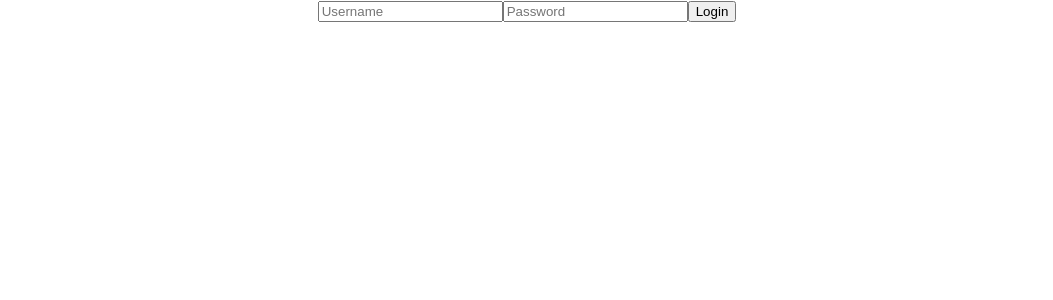
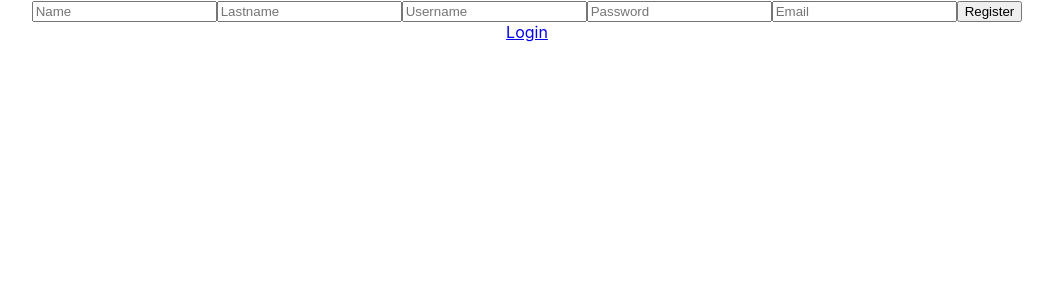
Before and after one commit to ivekccc/SocialNetworkFront, a React (Create React App) app: page /register in a window 1280 px wide. Shown: the top 300 px of the page, without its empty margins (113-1166 px from the left). Built offline with nearby package versions, Linux system fonts and the light colour scheme.

Commit message:
Implemented login,register and logout functions, connected with Spring and Mongo

```diff
--- a/package.json
+++ b/package.json
@@ -8,6 +8,7 @@
     "@testing-library/user-event": "^13.5.0",
     "react": "^18.3.1",
     "react-dom": "^18.3.1",
+    "react-router-dom": "^6.27.0",
     "react-scripts": "5.0.1",
     "web-vitals": "^2.1.4"
   },
--- a/src/App.js
+++ b/src/App.js
@@ -1,11 +1,26 @@
 import './App.css';
+import { BrowserRouter as Router, Routes, Route } from 'react-router-dom';
 import Login from './components/Login';
+import Register from './components/Register';
+import Home from './components/Home';
+import AboutUs from './components/AboutUs';
+import PrivateRoute from './components/PrivateRoute';
+
 
 function App() {
   return (
-    <div className="App">
-      <Login></Login>
-    </div>
+    <Router>
+            <div className="App">
+                <Routes>
+                    <Route path="/login" element={<Login />} />
+                    <Route path="/register" element={<Register />} />
+                    <Route element={<PrivateRoute />}>
+                        <Route path="/" element={<Home />} />
+                        <Route path="/aboutus" element={<AboutUs/>}/>
+                    </Route>
+                </Routes>
+            </div>
+        </Router>
   );
 }
 
--- /dev/null
+++ b/src/components/AboutUs.js
@@ -0,0 +1,11 @@
+import React from 'react'
+
+function AboutUs() {
+  return (
+    <div>
+      <h2>ABout us</h2>
+    </div>
+  )
+}
+
+export default AboutUs
--- /dev/null
+++ b/src/components/Home.js
@@ -0,0 +1,21 @@
+import React from 'react'
+import { useAuth } from '../context/AuthContext';
+import { useNavigate } from 'react-router-dom';
+
+function Home() {
+  const { logout } = useAuth();
+  const navigate = useNavigate();
+
+  const handleLogout = () => {
+    logout();
+    navigate("/login");
+};
+  return (
+    <div>
+    <h1>Welcome to the Home Page!</h1>
+    <button onClick={handleLogout}>Logout</button>
+</div>
+  )
+}
+
+export default Home
--- a/src/components/Login.js
+++ b/src/components/Login.js
@@ -1,12 +1,22 @@
-import React, { useState } from 'react';
+import React, { useState,useEffect } from 'react';
 import { useAuth } from '../context/AuthContext';
 import { loginUser } from '../services/authService';
+import { Link,useNavigate } from 'react-router-dom';
+
 
 function Login() {
+    const { authData } = useAuth();
     const { login } = useAuth();
    const [username, setUsername] = useState('');
    const [password, setPassword] = useState('');
    const [error, setError] = useState(null);
+   const navigate=useNavigate()
+
+   useEffect(() => {
+    if (authData.token) {
+        navigate("/");
+    }
+}, [authData.token, navigate]);
 
    const handleLogin = async (e) => {
     e.preventDefault();
@@ -16,12 +26,14 @@ function Login() {
         const token = await loginUser(username, password);
         login(token);
         console.log(token);
+        navigate("/")
     } catch (error) {
         setError('Invalid username or password');
     }
 };
 
   return (
+    <div>
     <form onSubmit={handleLogin}>
         <input
             type="text"
@@ -40,6 +52,8 @@ function Login() {
         <button type="submit">Login</button>
         {error && <p style={{ color: 'red' }}>{error}</p>}
     </form>
+    <Link to="/register">Register</Link>
+    </div>
   )
 }
 
--- /dev/null
+++ b/src/components/PrivateRoute.js
@@ -0,0 +1,9 @@
+import { Navigate, Outlet } from 'react-router-dom';
+import { useAuth } from '../context/AuthContext';
+
+const PrivateRoute = () => {
+    const { authData } = useAuth();
+    return authData.token ? <Outlet /> : <Navigate to="/login" />;
+};
+
+export default PrivateRoute;
--- /dev/null
+++ b/src/components/Register.js
@@ -0,0 +1,87 @@
+import { useState,useEffect } from "react"
+import { registerUser } from "../services/authService"
+import { Link,useNavigate } from "react-router-dom"
+import { useAuth } from '../context/AuthContext';
+
+
+
+function Register() {
+    const { authData } = useAuth();
+    const [name,setName]=useState("")
+    const [lastname,setLastname]=useState("")
+    const [username,setUsername]=useState("")
+    const [password,setPassword]=useState("")
+    const [email,setEmail]=useState("")
+    const [error,setError]=useState(null)
+    const navigate=useNavigate()
+
+    useEffect(() => {
+        if (authData.token) {
+            navigate("/");
+        }
+    }, [authData.token, navigate]);
+
+    const handleRegister = async(e)=>{
+        e.preventDefault()
+        setError(null)
+
+        const userData={name,lastname,username,password,email}
+        try{
+            const newUser=await registerUser(userData)
+            console.log("Registration successul",newUser)
+            navigate("/")
+
+        }
+        catch(error){
+            setError("Registration failed pls try again")
+        }
+    }
+
+
+  return (
+    <div>
+    <form onSubmit={handleRegister}>
+        {error && <p style={{ color: 'red' }}>{error}</p>}
+        <input
+                type="text"
+                placeholder="Name"
+                value={name}
+                onChange={(e) => setName(e.target.value)}
+                required
+            />
+            <input
+                type="text"
+                placeholder="Lastname"
+                value={lastname}
+                onChange={(e) => setLastname(e.target.value)}
+                required
+            />
+            <input
+                type="text"
+                placeholder="Username"
+                value={username}
+                onChange={(e) => setUsername(e.target.value)}
+                required
+            />
+            <input
+                type="password"
+                placeholder="Password"
+                value={password}
+                onChange={(e) => setPassword(e.target.value)}
+                required
+            />
+            <input
+                type="email"
+                placeholder="Email"
+                value={email}
+                onChange={(e) => setEmail(e.target.value)}
+                required
+            />
+            <button type="submit">Register</button>
+        </form>
+        <Link to="/">Login</Link>
+        </div>
+  )
+}
+
+export default Register
--- a/src/context/AuthContext.js
+++ b/src/context/AuthContext.js
@@ -1,14 +1,24 @@
 // src/context/AuthContext.js
 
-import React, { createContext, useContext, useState } from 'react';
+import React, { createContext, useContext, useState,useEffect } from 'react';
 
 const AuthContext = createContext();
 
 export const AuthProvider = ({ children }) => {
-    const [authData, setAuthData] = useState({
-        token: null,
-        user: null,
+    const [authData, setAuthData] = useState(() => {
+        const token = localStorage.getItem('token');
+        return {
+            token: token ? token : null,
+            user: null,
+        };
     });
+
+    useEffect(() => {
+        const token = localStorage.getItem('token');
+        if (token) {
+            setAuthData({ token, user: null });
+        }
+    }, []);
 
     const login = (token) => {
         setAuthData({ token, user: null });
--- a/src/services/authService.js
+++ b/src/services/authService.js
@@ -16,3 +16,18 @@ export const loginUser = async (username,password) => {
     const token = await response.text();
     return token;
 };
+
+export const registerUser= async(userData)=>{
+    const response=await fetch(`${API_URL}/register`,{
+        method:"POST",
+        headers:{
+            "Content-Type":"application/json"
+        },
+        body:JSON.stringify(userData)
+    })
+    if(!response.ok){
+        throw new Error("Registration failed")
+    }
+    const data=await response.json()
+    return data
+}
```
Also changed, not shown: 1 other file (tests, documents, lock files or other folders).
